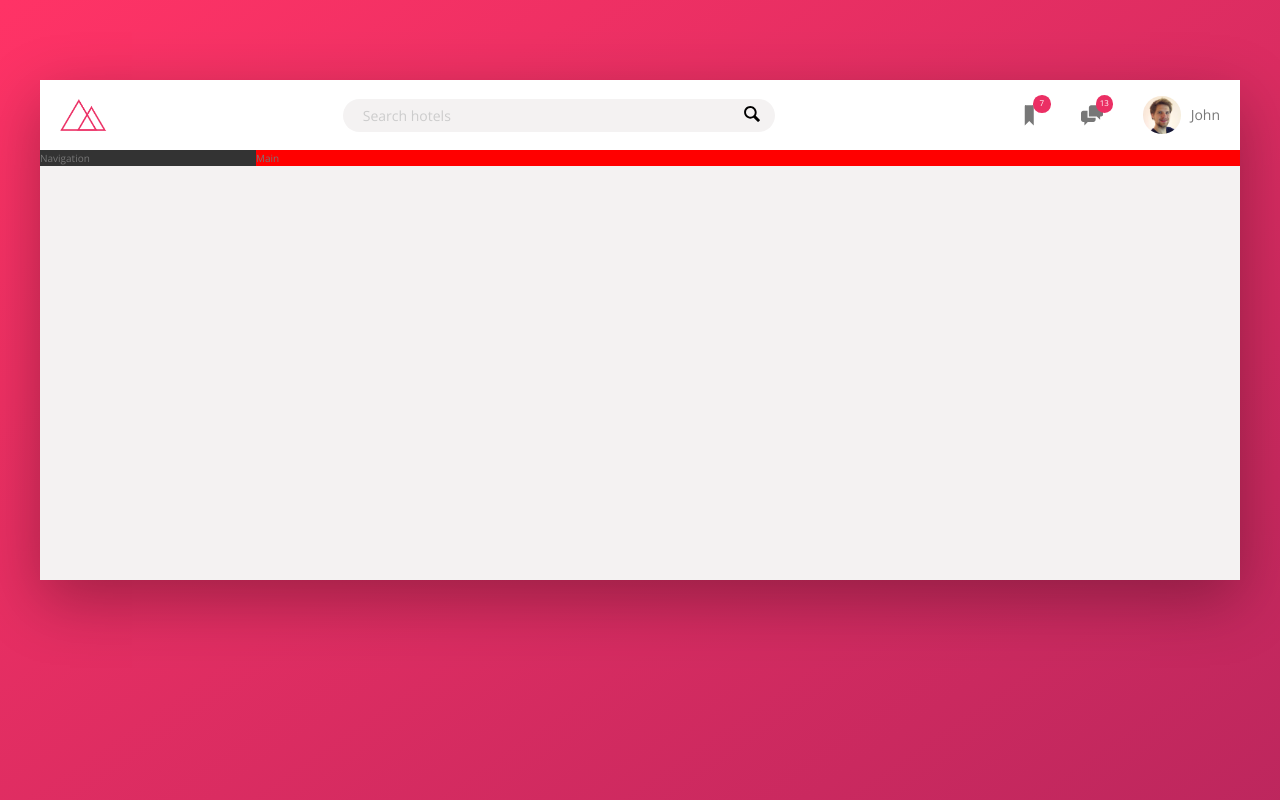
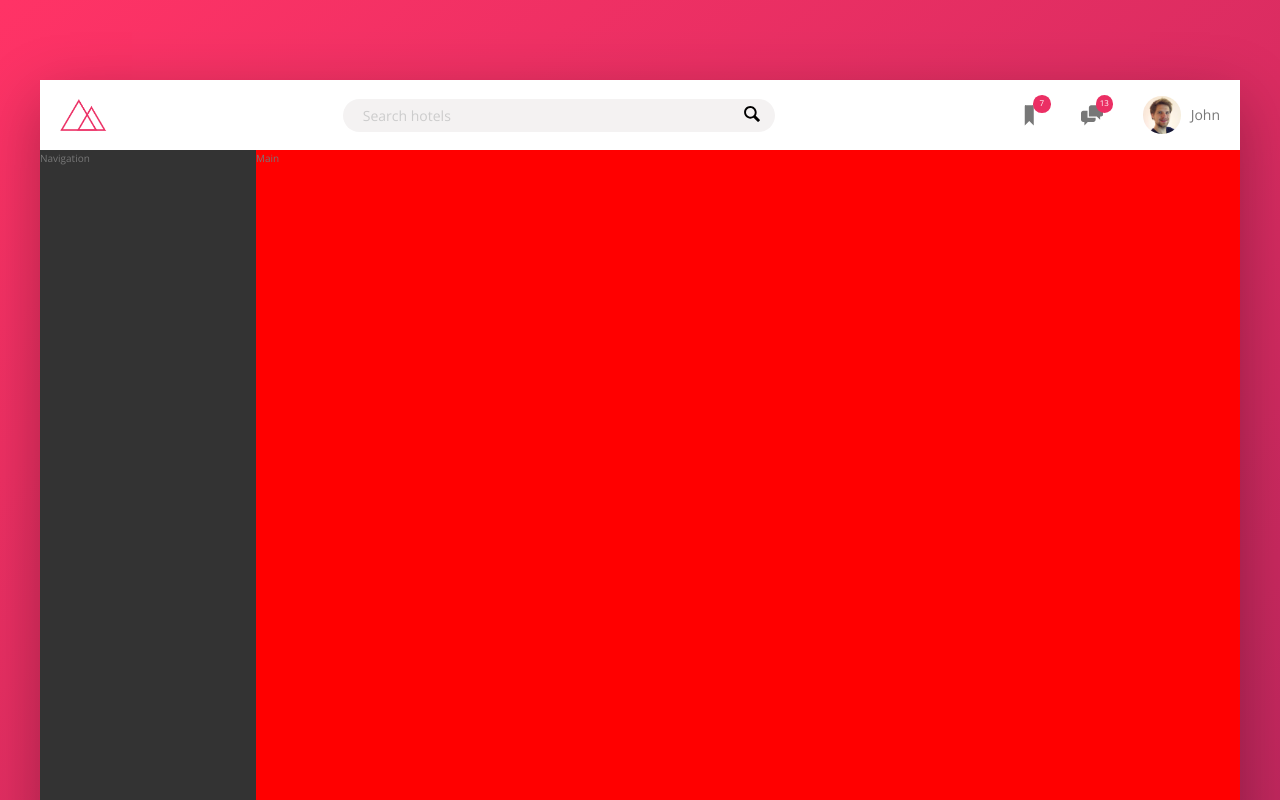
Before and after one commit to denis-fominykh/advanced-css-trillo-project, a React (Create React App) app: page / in a window 1280 px wide. Shown: the top 800 px of the page. Built offline with nearby package versions, Linux system fonts and the light colour scheme.

Commit message:
adding a height to the windows size

```diff
--- a/src/containers/Main/index.scss
+++ b/src/containers/Main/index.scss
@@ -1,4 +1,5 @@
 .hotel-view {
   background-color: red;
+  height: 80rem;
   flex: 1;
 }
```
